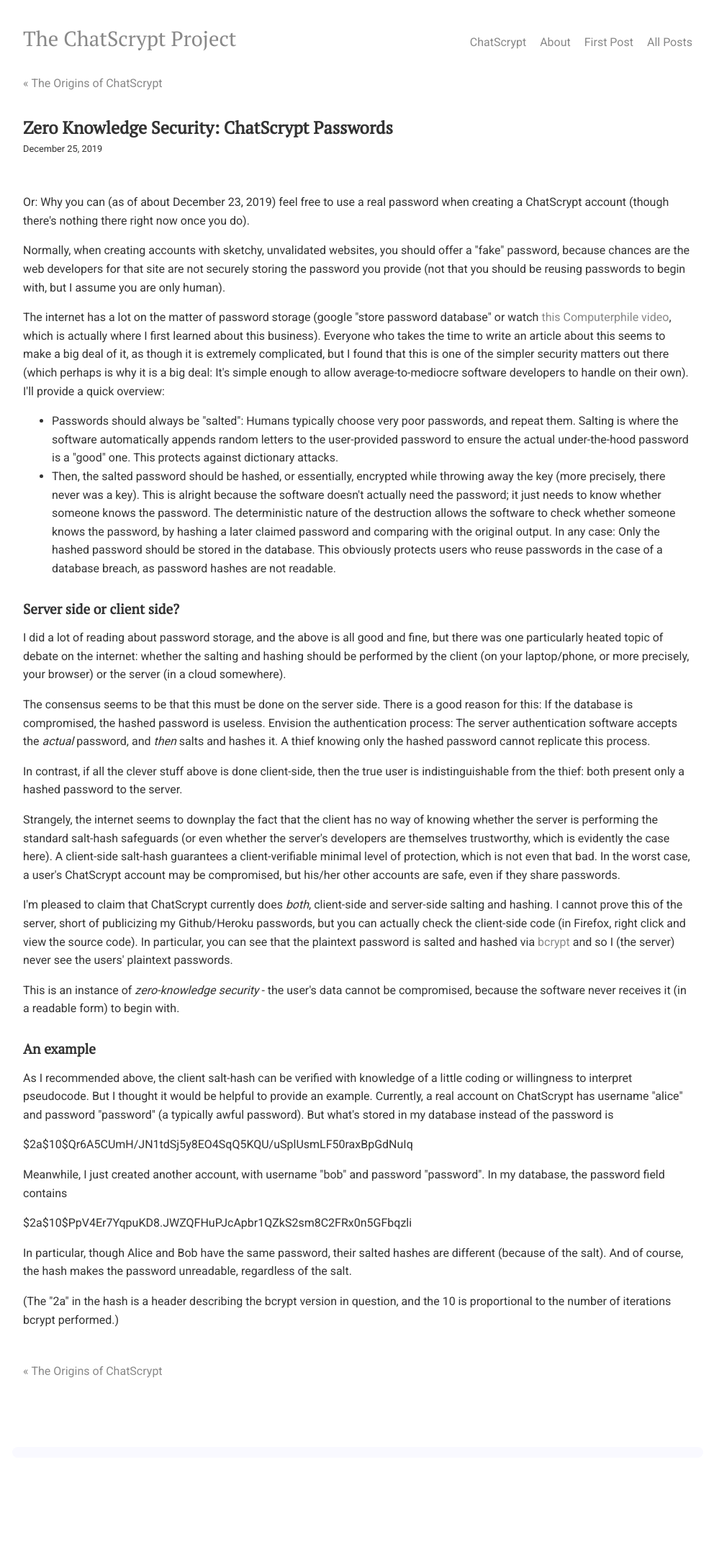
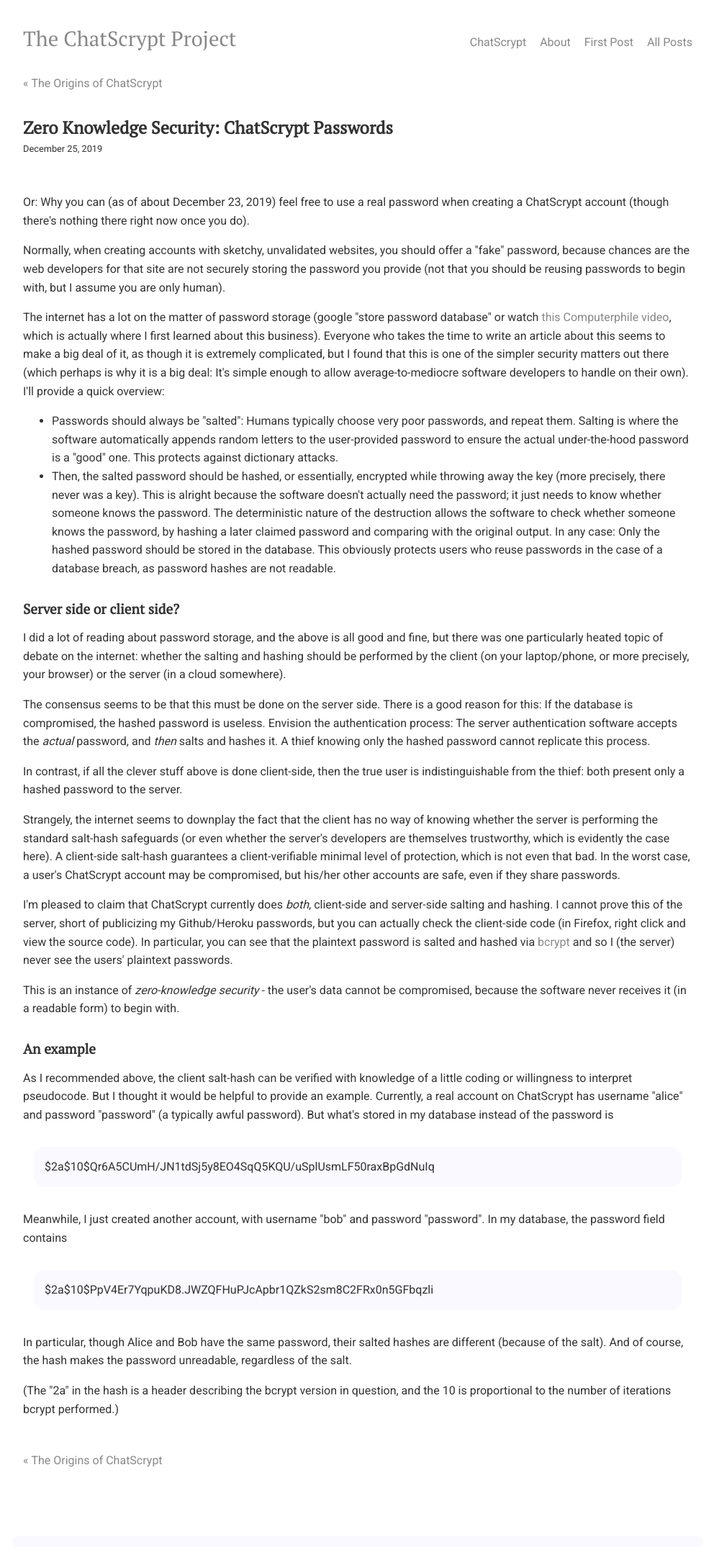
Before and after one commit to chatscrypt/chatscrypt.github.io, a Jekyll site: the page built from _posts/2019-12-25-zero-knowledge-security-chatscrypt-passwords.html, in a window 1280 px wide. Shown: the whole page at 72% size, without its empty margins (143-1135 px from the left). Built offline with Jekyll 4.4.1, drawn with Linux system fonts in a browser that asks for light colours; comment, search, counter and statistics services are not loaded; before the commit the page ends 2025 px from its top, so only the background shows below that.

Commit message:
Update 2019-12-25-zero-knowledge-security-chatscrypt-passwords.html

```diff
--- a/_posts/2019-12-25-zero-knowledge-security-chatscrypt-passwords.html
+++ b/_posts/2019-12-25-zero-knowledge-security-chatscrypt-passwords.html
@@ -35,11 +35,11 @@
 
 As I recommended above, the client salt-hash can be verified with knowledge of a little coding or willingness to interpret pseudocode. But I thought it would be helpful to provide an example. Currently, a real account on ChatScrypt has username "alice" and password "password" (a typically awful password). But what's stored in my database instead of the password is
 
-<p>$2a$10$Qr6A5CUmH/JN1tdSj5y8EO4SqQ5KQU/uSplUsmLF50raxBpGdNuIq
+<div class="media">$2a$10$Qr6A5CUmH/JN1tdSj5y8EO4SqQ5KQU/uSplUsmLF50raxBpGdNuIq</div>
 
 <p> Meanwhile, I just created another account, with username "bob" and password "password". In my database, the password field contains
 
-<p>$2a$10$PpV4Er7YqpuKD8.JWZQFHuPJcApbr1QZkS2sm8C2FRx0n5GFbqzli
+<div class="media">$2a$10$PpV4Er7YqpuKD8.JWZQFHuPJcApbr1QZkS2sm8C2FRx0n5GFbqzli</div>
 
   <p>In particular, though Alice and Bob have the same password, their salted hashes are different (because of the salt). And of course, the hash makes the password unreadable, regardless of the salt.
 
```
